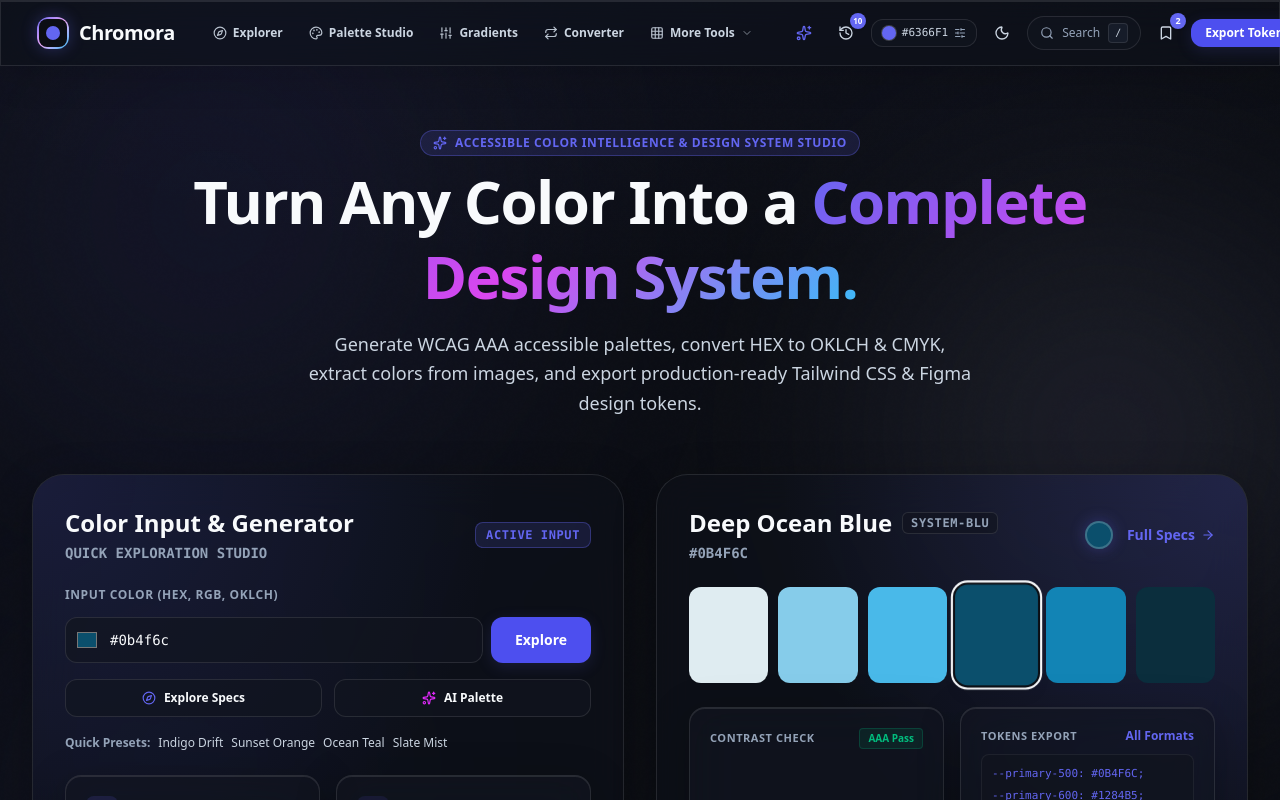
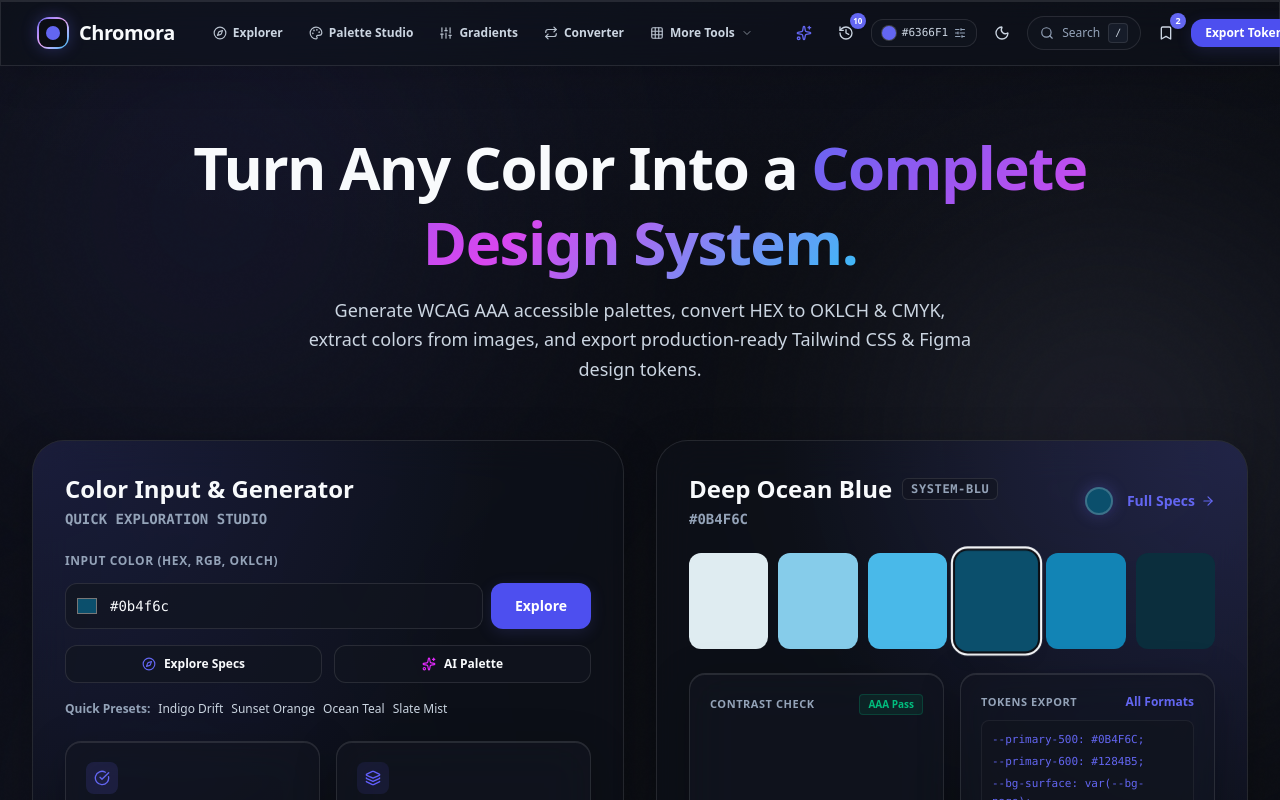
Before and after one commit to shaikh1085/Chromora, a React (Vite) app: page / in a window 1280 px wide. Shown: the top 800 px of the page. Built offline with nearby package versions, Linux system fonts and the light colour scheme.

Commit message:
Update HomePage.tsx

```diff
--- a/src/pages/HomePage.tsx
+++ b/src/pages/HomePage.tsx
@@ -217,10 +217,6 @@
         <div className="max-w-7xl mx-auto px-4 sm:px-6 lg:px-8">
           {/* Centered Hero Header */}
           <div className="text-center max-w-4xl mx-auto mb-10 lg:mb-14 space-y-4">
-            <div className="inline-flex items-center gap-2 px-3 py-1 rounded-full border border-[var(--accent-border)] bg-[var(--accent-soft)] text-[var(--accent)] text-xs font-bold uppercase tracking-wider mb-2">
-              <Sparkles className="w-3.5 h-3.5" />
-              <span>Accessible Color Intelligence &amp; Design System Studio</span>
-            </div>
             <h1 className="text-4xl sm:text-5xl lg:text-6xl font-extrabold leading-tight text-[var(--text-primary)] tracking-tight text-center">
               Turn Any Color Into a{' '}
               <span
@@ -259,16 +255,6 @@
                       QUICK EXPLORATION STUDIO
                     </p>
                   </div>
-                  <span
-                    className="px-2.5 py-1 text-xs font-bold rounded-lg uppercase tracking-wider font-mono border"
-                    style={{
-                      backgroundColor: 'var(--accent-soft)',
-                      color: 'var(--accent)',
-                      borderColor: 'var(--accent-border)',
-                    }}
-                  >
-                    Active Input
-                  </span>
                 </div>
 
                 {/* Input Color Box */}
```
